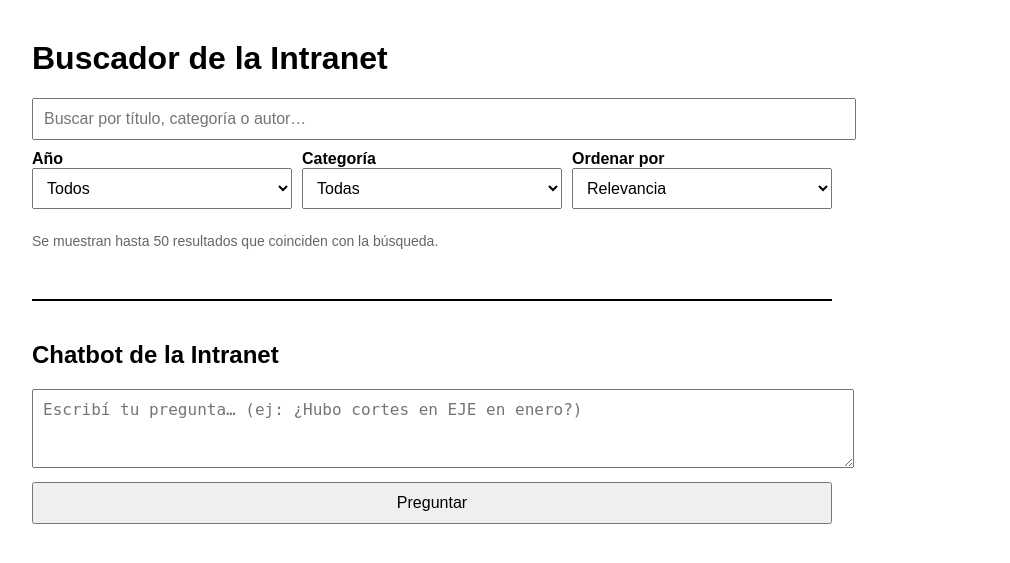
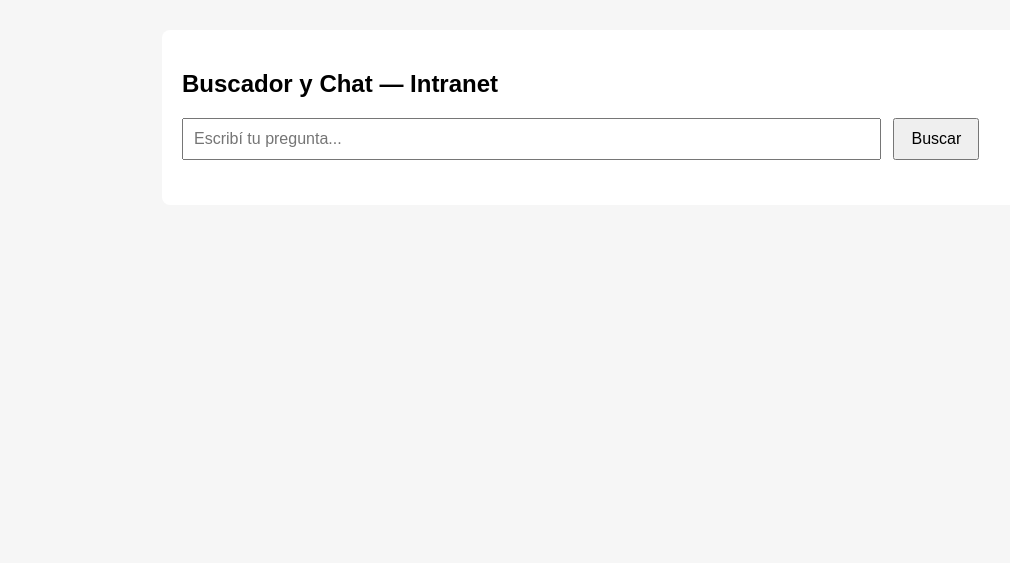
Before and after one commit to comunicacionjudicialcaba/chatbot-intranet-indexer, a Flask app: page / in a window 1280 px wide. Shown: the top 563 px of the page, without its empty margins (8-1018 px from the left). Run offline with Flask 3, Linux system fonts and the light colour scheme.

Commit message:
Update index.html

```diff
--- a/templates/index.html
+++ b/templates/index.html
@@ -1,245 +1,70 @@
 <!DOCTYPE html>
 <html lang="es">
 <head>
-  <meta charset="UTF-8">
-  <title>Buscador y Chatbot Intranet</title>
+  <meta charset="UTF-8" />
+  <title>Chatbot Intranet</title>
   <style>
     body {
       font-family: Arial, sans-serif;
-      margin: 40px;
+      margin: 30px;
+      background: #f6f6f6;
     }
-    input, select, button, textarea {
-      width: 100%;
+    #box {
+      background: white;
+      padding: 20px;
+      border-radius: 8px;
+      max-width: 900px;
+      margin: auto;
+    }
+    #question {
+      width: 75%;
       padding: 10px;
       font-size: 16px;
-      margin-bottom: 10px;
     }
     button {
+      padding: 10px 16px;
+      font-size: 16px;
+      margin-left: 8px;
       cursor: pointer;
     }
-    .controls {
-      max-width: 800px;
-      margin-bottom: 20px;
-    }
-    .row {
-      display: flex;
-      gap: 10px;
-      flex-wrap: wrap;
-    }
-    .row > div {
-      flex: 1;
-      min-width: 180px;
-    }
-    .result {
-      margin-top: 20px;
-      padding-bottom: 10px;
-      border-bottom: 1px solid #ccc;
-    }
-    .title {
-      font-weight: bold;
-      font-size: 18px;
-    }
-    .meta {
-      color: #666;
-      font-size: 14px;
-      margin-bottom: 5px;
-    }
-    .chat {
-      margin-top: 50px;
-      max-width: 800px;
-      border-top: 2px solid #000;
-      padding-top: 20px;
+    #chat {
+      margin-top: 25px;
     }
     .message {
-      margin-bottom: 15px;
+      margin-bottom: 12px;
+      padding: 10px;
+      border-radius: 6px;
     }
     .user {
-      font-weight: bold;
+      background: #e3f2fd;
     }
     .bot {
-      background: #f4f4f4;
-      padding: 10px;
-      border-radius: 5px;
-    }
-    .links a {
-      display: block;
-      font-size: 14px;
+      background: #e8f5e9;
+      white-space: pre-wrap;
     }
   </style>
 </head>
+
 <body>
 
-<h1>Buscador de la Intranet</h1>
+<div id="box">
+  <h2>Buscador y Chat — Intranet</h2>
 
-<div class="controls">
-
-  <input
-    type="text"
-    id="search"
-    placeholder="Buscar por título, categoría o autor…"
-  >
-
-  <div class="row">
-    <div>
-      <label><strong>Año</strong></label>
-      <select id="year">
-        <option value="">Todos</option>
-      </select>
-    </div>
-
-    <div>
-      <label><strong>Categoría</strong></label>
-      <select id="category">
-        <option value="">Todas</option>
-      </select>
-    </div>
-
-    <div>
-      <label><strong>Ordenar por</strong></label>
-      <select id="order">
-        <option value="relevancia">Relevancia</option>
-        <option value="fecha">Más recientes</option>
-      </select>
-    </div>
-  </div>
-
-  <p id="info" style="color:#666; font-size:14px;">
-    Se muestran hasta 50 resultados que coinciden con la búsqueda.
-  </p>
-
-</div>
-
-<div id="results"></div>
-
-<!-- ================= CHATBOT ================= -->
-
-<div class="chat">
-  <h2>Chatbot de la Intranet</h2>
-
-  <textarea
-    id="question"
-    rows="3"
-    placeholder="Escribí tu pregunta… (ej: ¿Hubo cortes en EJE en enero?)"
-  ></textarea>
-
-  <button onclick="ask()">Preguntar</button>
+  <input id="question" type="text" placeholder="Escribí tu pregunta..." />
+  <button onclick="ask()">Buscar</button>
 
   <div id="chat"></div>
 </div>
 
 <script>
-  let data = [];
-
-  function parseDate(d) {
-    if (!d) return null;
-    const p = d.split("/");
-    return new Date(p[2], p[1] - 1, p[0]);
-  }
-
-  function getYear(item) {
-    if (!item.fecha) return "";
-    return item.fecha.split("/")[2];
-  }
-
-  function renderResults() {
-    const q = document.getElementById("search").value.toLowerCase();
-    const year = document.getElementById("year").value;
-    const category = document.getElementById("category").value;
-    const order = document.getElementById("order").value;
-
-    let results = data.filter(item => {
-      if (
-        q &&
-        !(
-          item.titulo?.toLowerCase().includes(q) ||
-          item.seccion?.toLowerCase().includes(q) ||
-          item.autor?.toLowerCase().includes(q)
-        )
-      ) return false;
-
-      if (year && getYear(item) !== year) return false;
-      if (category && item.seccion !== category) return false;
-
-      return true;
-    });
-
-    if (order === "fecha") {
-      results.sort((a, b) => parseDate(b.fecha) - parseDate(a.fecha));
-      document.getElementById("info").innerText =
-        "Se muestran los 50 resultados más recientes que coinciden con la búsqueda.";
-    } else {
-      document.getElementById("info").innerText =
-        "Se muestran hasta 50 resultados que coinciden con la búsqueda.";
-    }
-
-    const container = document.getElementById("results");
-    container.innerHTML = "";
-
-    results.slice(0, 50).forEach(item => {
-      const div = document.createElement("div");
-      div.className = "result";
-      div.innerHTML = `
-        <div class="title">${item.titulo}</div>
-        <div class="meta">
-          ${item.fecha || ""} · ${item.seccion || ""}
-          ${item.autor ? " · Por: " + item.autor : ""}
-        </div>
-        <a href="${item.url}" target="_blank">Ver nota</a>
-      `;
-      container.appendChild(div);
-    });
-  }
-
-  function populateFilters() {
-    const years = new Set();
-    const categories = new Set();
-
-    data.forEach(item => {
-      const y = getYear(item);
-      if (y) years.add(y);
-      if (item.seccion) categories.add(item.seccion);
-    });
-
-    const yearSelect = document.getElementById("year");
-    [...years].sort((a, b) => b - a).forEach(y => {
-      const opt = document.createElement("option");
-      opt.value = y;
-      opt.textContent = y;
-      yearSelect.appendChild(opt);
-    });
-
-    const catSelect = document.getElementById("category");
-    [...categories].sort().forEach(c => {
-      const opt = document.createElement("option");
-      opt.value = c;
-      opt.textContent = c;
-      catSelect.appendChild(opt);
-    });
-  }
-
-  document.getElementById("search").addEventListener("input", renderResults);
-  document.getElementById("year").addEventListener("change", renderResults);
-  document.getElementById("category").addEventListener("change", renderResults);
-  document.getElementById("order").addEventListener("change", renderResults);
-
-  fetch("/data")
-    .then(r => r.json())
-    .then(json => {
-      data = json;
-      populateFilters();
-      renderResults();
-    });
-
- <script>
-// ================= CHAT =================
-
 function ask() {
-  const q = document.getElementById("question").value;
+  const input = document.getElementById("question");
+  const q = input.value.trim();
   if (!q) return;
 
   const chat = document.getElementById("chat");
 
-  chat.innerHTML += `<div class="message user">Vos: ${q}</div>`;
+  chat.innerHTML += `<div class="message user"><b>Vos:</b> ${q}</div>`;
 
   fetch("/chat", {
     method: "POST",
@@ -248,12 +73,12 @@
   })
   .then(r => r.json())
   .then(res => {
-    chat.innerHTML += `<div class="message bot">${res.answer}</div>`;
-    document.getElementById("question").value = "";
+    chat.innerHTML += `<div class="message bot"><b>Bot:</b> ${res.answer}</div>`;
+    input.value = "";
   })
   .catch(err => {
-    chat.innerHTML += `<div class="message bot">Error consultando el servidor</div>`;
     console.error(err);
+    chat.innerHTML += `<div class="message bot">Error al consultar el servidor.</div>`;
   });
 }
 </script>
```
